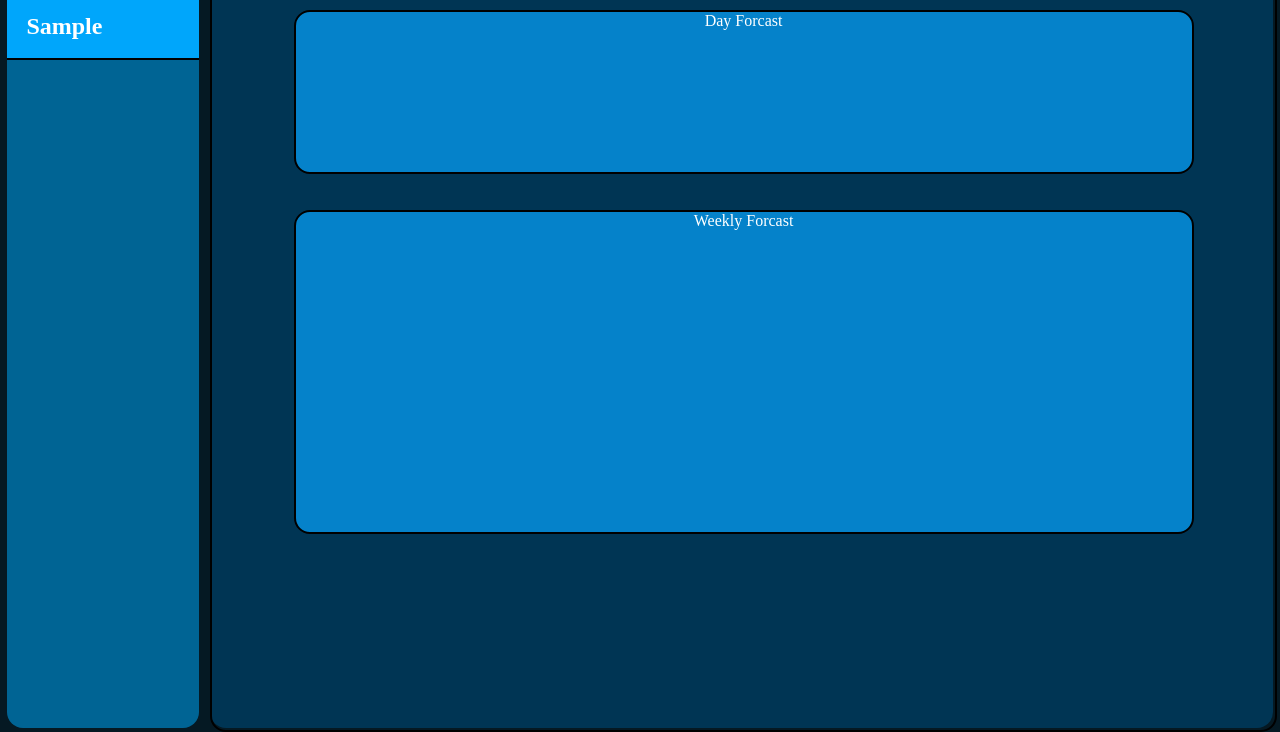
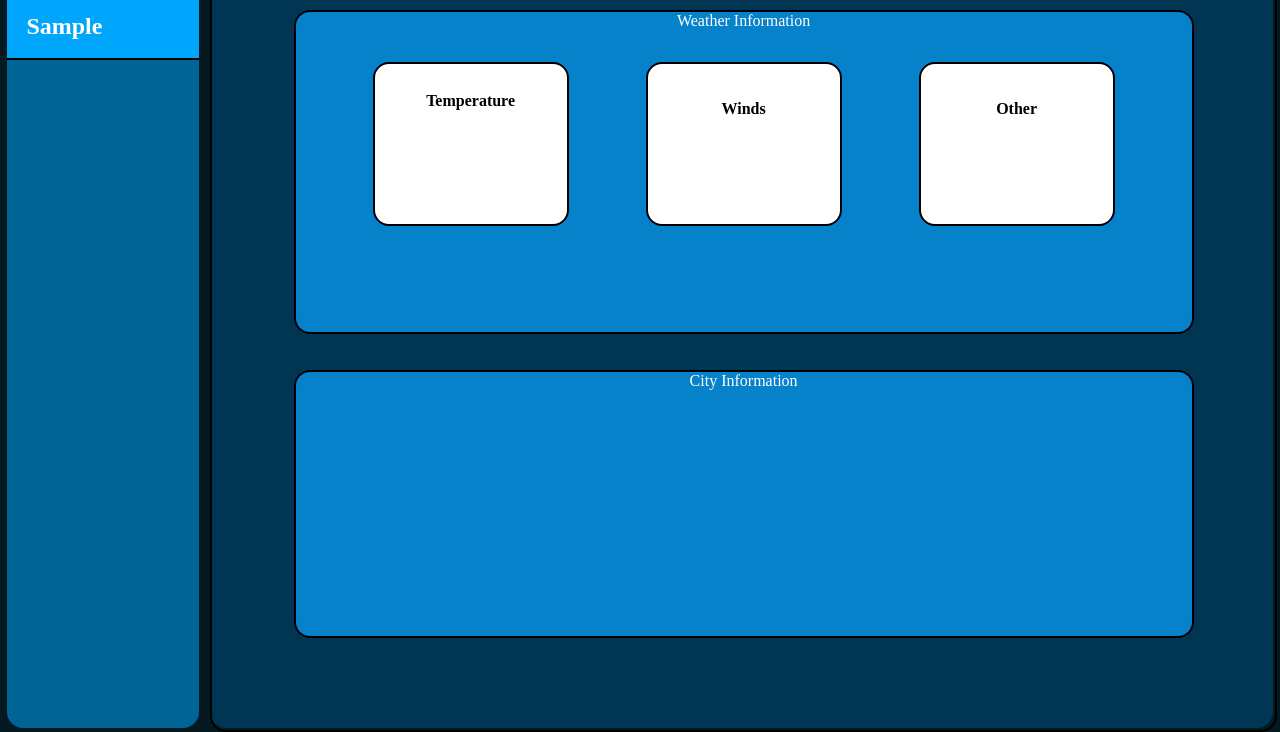
Before and after one commit to Lal017/Weather_app, a plain HTML site: page index.html in a window 1280 px wide. Both pictures are taken after typing "Sample" into the empty fields and a click on the button "Add". Shown: the part 204-936 px from the top of the page. Drawn offline with Linux system fonts and the light colour scheme; no server answers; a web font is replaced by a local one.

Commit message:
Added API call to handle data and display it onto the screen when you add a city

```diff
--- a/main.js
+++ b/main.js
@@ -1,3 +1,5 @@
+const API_key = "{INSERT API KEY HERE}";
+
 var input = document.querySelector("input");
 var button = document.querySelector("button");
 var side_section = document.querySelector("#side-bar");
@@ -12,13 +14,56 @@ const City = class {
         this.hidden = hidden;
         this.main_block = document.getElementById(city_arr.length + 1);
         this.side_panel = document.getElementById("side-" + city_arr.length + 1);
-        this.side_panel.addEventListener("click", panel_switch);
+        this.side_panel.addEventListener("click", this.panel_switch);
+        const queryURL = "http://api.openweathermap.org/data/2.5/weather?q=" + city + "&appid=" + API_key + "&units=imperial";
+        // Async/Await API call
+        const load_data = async () =>
+        {
+            const res = await fetch(queryURL);
+            this.data = await res.json();
+            document.getElementById("current-temp" + city_arr.length + 1).textContent = this.data.main.temp;
+            document.getElementById("min-temp" + city_arr.length + 1).textContent = this.data.main.temp_min;
+            document.getElementById("max-temp" + city_arr.length + 1).textContent = this.data.main.temp_max;
+
+            document.getElementById("speed" + city_arr.length + 1).textContent = this.data.wind.speed;
+            document.getElementById("deg" + city_arr.length + 1).textContent = this.data.wind.deg;
+
+            document.getElementById("pressure" + city_arr.length + 1).textContent = this.data.main.pressure;
+            document.getElementById("humidity" + city_arr.length + 1).textContent = this.data.main.humidity;
+
+            city_arr.push(this);
+            add_switch(city_arr);
+        }
+        load_data();
+
+        // Then/Catch API call
+/*      fetch(queryURL)
+            .then(res => res.json())
+            .then(data => this.data = data)
+            .catch(() => console.error("Error")); */
     }
 
     switch_state = () =>
     {
         this.main_block.style.display = "none";
         this.hidden = true;
+    }
+
+    panel_switch = () =>
+    {
+        for(let i = 0; i < city_arr.length; i++)
+        {
+            if (city_arr[i].side_panel == this.side_panel)
+            {
+                city_arr[i].main_block.style.display = "flex";
+                city_arr[i].hidden = false;
+            }
+            else
+            {
+                city_arr[i].main_block.style.display = "none";
+                city_arr[i].hidden = true;
+            }
+        }
     }
 };
 
@@ -29,24 +74,77 @@ add_city = () =>
     const new_main = document.createElement("div");
     new_main.className = "main-panel";
     new_main.id = city_arr.length + 1;
+    main_section.appendChild(new_main);
 
+    // header
     const h2_main = document.createElement("h2");
     h2_main.textContent = input.value;
+    new_main.appendChild(h2_main);
 
-    const day_container = document.createElement("div");
-    day_container.className = "day-container";
-    const day_text = document.createTextNode("Day Forcast");
-    day_container.appendChild(day_text);
+    // weather container
+    const weather_container = document.createElement("div");
+    weather_container.className = "weather-container";
+    const weather_text = document.createTextNode("Weather Information");
+    new_main.appendChild(weather_container);
+    weather_container.appendChild(weather_text);
 
-    const week_container = document.createElement("div");
-    week_container.className = "weekly-container";
-    const week_text = document.createTextNode("Weekly Forcast");
-    week_container.appendChild(week_text);
+    // weather container contents
+    const new_container = document.createElement("div");
+    new_container.className = "container";
+    weather_container.appendChild(new_container);
 
-    main_section.appendChild(new_main);
-    new_main.appendChild(h2_main);
-    new_main.appendChild(day_container);
-    new_main.appendChild(week_container);
+    const new_box1 = document.createElement("div");
+    new_box1.className = "box";
+    new_container.appendChild(new_box1);
+    const new_h4_1 = document.createElement("h4");
+    new_h4_1.textContent = "Temperature";
+    new_box1.appendChild(new_h4_1);
+
+    const new_box2 = document.createElement("div");
+    new_box2.className = "box";
+    new_container.appendChild(new_box2);
+    const new_h4_2 = document.createElement("h4");
+    new_h4_2.textContent = "Winds";
+    new_box2.appendChild(new_h4_2);
+
+    const new_box3 = document.createElement("div");
+    new_box3.className = "box";
+    new_container.appendChild(new_box3);
+    const new_h4_3 = document.createElement("h4");
+    new_h4_3.textContent = "Other";
+    new_box3.appendChild(new_h4_3);
+
+    // weather box contents
+    const curr_temp = document.createElement("p");
+    curr_temp.id = "current-temp" + city_arr.length + 1;
+    new_box1.appendChild(curr_temp);
+    const min_temp = document.createElement("p");
+    min_temp.id = "min-temp" + city_arr.length + 1;
+    new_box1.appendChild(min_temp);
+    const max_temp = document.createElement("p");
+    max_temp.id = "max-temp" + city_arr.length + 1;
+    new_box1.appendChild(max_temp);
+
+    const speed = document.createElement("p");
+    speed.id = "speed" + city_arr.length + 1;
+    new_box2.appendChild(speed);
+    const deg = document.createElement("p");
+    deg.id = "deg" + city_arr.length + 1;
+    new_box2.appendChild(deg);
+
+    const pressure = document.createElement("p");
+    pressure.id = "pressure" + city_arr.length + 1;
+    new_box3.appendChild(pressure);
+    const humidity = document.createElement("p");
+    humidity.id = "humidity" + city_arr.length + 1;
+    new_box3.appendChild(humidity);
+
+    // city container
+    const city_container = document.createElement("div");
+    city_container.className = "city-container";
+    const city_text = document.createTextNode("City Information");
+    new_main.appendChild(city_container);
+    city_container.appendChild(city_text);
 
     // Main Section
     // ---------------------------------
@@ -65,8 +163,6 @@ add_city = () =>
     // ----------------------------------
 
     const new_city = new City(input.value, false);
-    city_arr.push(new_city);
-    add_switch(city_arr);
 }
 
 add_switch = () =>
@@ -75,14 +171,4 @@ add_switch = () =>
     city_arr[city_arr.length - 2].switch_state();
 }
 
-panel_switch = () =>
-{
-    for(let i = 0; i < city_arr.length; i++)
-    {
-        if (city_arr[i].side_panel == this.side_panel) { continue; }
-        city_arr[i].main_block.style.display = "none";
-        city_arr[i].hidden = true;
-    }
-}
-
 button.addEventListener("click", add_city);
--- a/style.css
+++ b/style.css
@@ -31,6 +31,10 @@ h1 {
     transform: translateY(-50%);
 }
 
+h3 {
+    margin-top: 1rem;
+}
+
 /* ------------------------ */
 
 #side-bar {
@@ -55,6 +59,7 @@ h1 {
 .container {
     display: flex;
     justify-content: space-evenly;
+    width: 100%;
 }
 
 /* ------------------------ */
@@ -158,31 +163,48 @@ h1 {
     transform: translateX(-50%);
 }
 
-.day-container {
+.weather-container {
     color: white;
     display: flex;
-    justify-content: center;
+    flex-direction: column;
+    align-items: center;
+    row-gap: 2rem;
     position: absolute;
     left: 50%;
     top: 10%;
     transform: translateX(-50%);
     background-color: var(--panel);
-    height: 20vh;
     width: 70vw;
+    min-height: 40vh;
     border: 2px solid black;
     border-radius: 1rem;
 }
 
-.weekly-container {
+.city-container {
     position: absolute;
     display: flex;
-    justify-content: center;
+    flex-direction: column;
+    align-items: center;
+    row-gap: 2rem;
     background-color: var(--panel);
     width: 70vw;
-    height: 40vh;
+    min-height: 33vh;
     left: 50%;
-    top: 35%;
+    top: 55%;
     transform: translateX(-50%);
     border: 2px solid black;
     border-radius: 1rem;
 }
+
+.box {
+    display: flex;
+    flex-direction: column;
+    justify-content: space-evenly;
+    align-items: center;
+    background-color: white;
+    color: black;
+    border: 2px solid black;
+    border-radius: 1rem;
+    min-height: 20vh;
+    width: 15vw;
+}
```
Also changed, not shown: index.html (+40 -1 lines).
